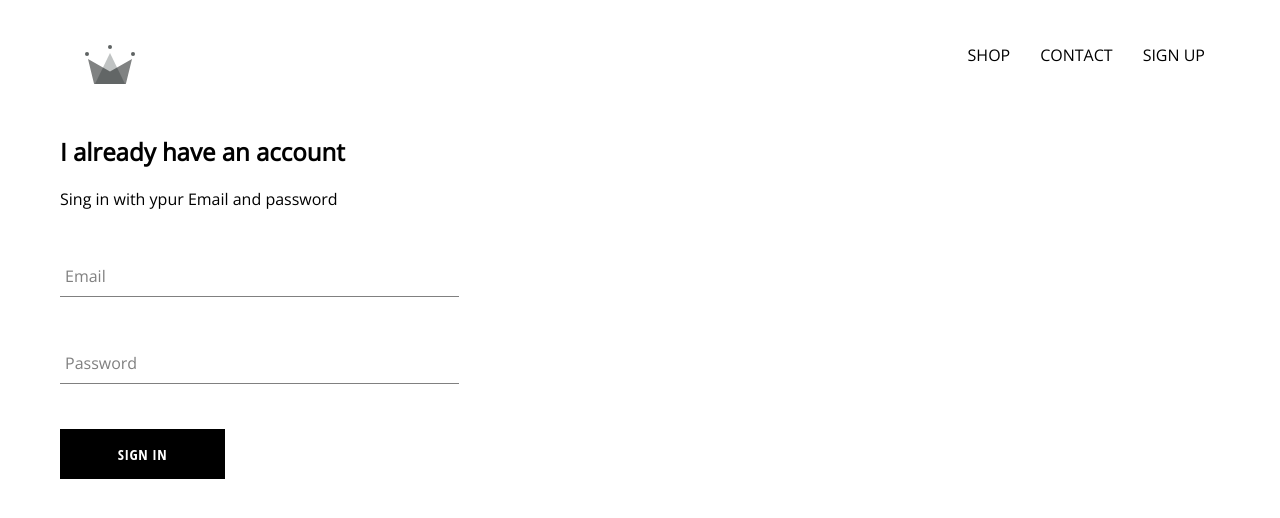
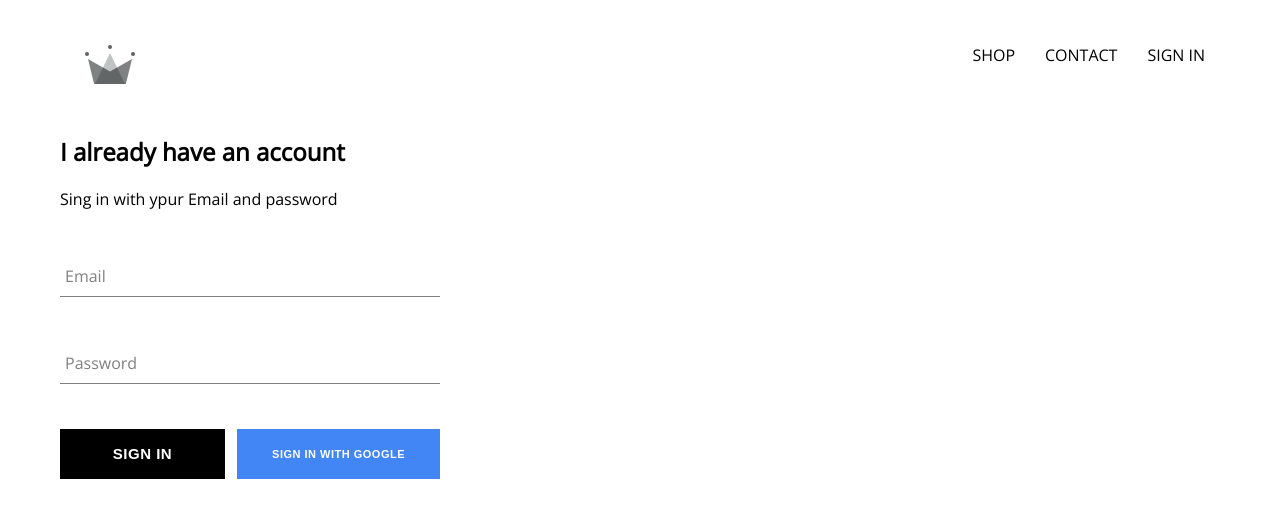
Before and after one commit to RahulChandlawala/crwn-clothing, a React (Create React App) app: page /signin in a window 1280 px wide. Shown: the top 518 px of the page. Built offline with nearby package versions, Linux system fonts and the light colour scheme; no server answers.

Commit message:
Implemented the firebase sign-in and sign-out

```diff
--- a/package.json
+++ b/package.json
@@ -6,6 +6,7 @@
 		"@testing-library/jest-dom": "^5.16.4",
 		"@testing-library/react": "^12.1.4",
 		"@testing-library/user-event": "^13.5.0",
+		"firebase": "^9.6.10",
 		"node-sass": "^7.0.1",
 		"react": "^18.0.0",
 		"react-dom": "^18.0.0",
--- a/src/App.css
+++ b/src/App.css
@@ -7,3 +7,6 @@ a {
 	text-decoration: none;
 	color: inherit;
 }
+* {
+	box-sizing: border-box;
+}
--- a/src/App.js
+++ b/src/App.js
@@ -1,14 +1,36 @@
+import React from "react";
 import { Route, Routes } from "react-router-dom";
 import "./App.css";
 import Header from "./componets/header/header";
+import { auth } from "./firebase/firebase";
 import Homepage from "./pages/homepage/homepage.component.jsx";
 import ShopPage from "./pages/shop/shop.componet";
 import SignInAndSignOutPage from "./pages/sign-in-and-sign-up/sign-in-and-sign-up";
 
-function App() {
+class App extends React.Component {
+	constructor() {
+		super();
+		this.state = {
+			currentUser: null,
+		};
+	}
+
+	unsubscriberFromAuth = null;
+
+	componentWillUnmount() {
+		this.unsubscriberFromAuth();
+	}
+	componentDidMount() {
+		auth.onAuthStateChanged((user) => {
+			this.setState({ currentUser: user });
+			console.log(user);
+		});
+	}
+
+	render() {
 		return (
 			<div>
-			<Header />
+				<Header currentUser={this.state.currentUser} />
 				<Routes>
 					<Route exact path="/" element={<Homepage />} />
 					<Route path="/shop" element={<ShopPage />} />
@@ -17,5 +39,6 @@ function App() {
 			</div>
 		);
 	}
+}
 
 export default App;
--- a/src/componets/Signin/signin.jsx
+++ b/src/componets/Signin/signin.jsx
@@ -2,6 +2,7 @@ import React from "react";
 import CustomButton from "../custom-button/custom-button";
 import FormInput from "../form-input/form-input";
 import "./signin.scss";
+import { signInWithGoogle } from "../../firebase/firebase";
 
 class SignIn extends React.Component {
 	constructor(props) {
@@ -29,7 +30,7 @@ class SignIn extends React.Component {
 				<form onSubmit={this.handlesubmit}>
 					<FormInput
 						type="email"
-						name="Email"
+						name="email"
 						label="Email"
 						handleChange={this.handleChange}
 						value={this.state.email}
@@ -44,7 +45,12 @@ class SignIn extends React.Component {
 						label="Password"
 						required
 					/>
-					<CustomButton children="SIGN iN" />
+					<div className="button">
+						<CustomButton type="submit">SIGN IN</CustomButton>
+						<CustomButton onClick={signInWithGoogle} isGoogleSignIN>
+							Sign in With Google
+						</CustomButton>
+					</div>
 					{/* <input type="submit" value="Submit form" /> */}
 				</form>
 			</div>
--- a/src/componets/Signin/signin.scss
+++ b/src/componets/Signin/signin.scss
@@ -1,9 +1,14 @@
 .sign-in {
-	width: 30vw;
+	width: 380px;
 	display: flex;
 	flex-direction: column;
 
 	.title {
 		margin: 10px 0;
 	}
+
+	.button {
+		display: flex;
+		justify-content: space-between;
+	}
 }
--- a/src/componets/custom-button/custom-button.jsx
+++ b/src/componets/custom-button/custom-button.jsx
@@ -1,8 +1,11 @@
 import React from "react";
 import "./custom-button.scss";
 
-const CustomButton = ({ children, ...otherProps }) => (
-	<button className="custom-button" {...otherProps}>
+const CustomButton = ({ children, isGoogleSignIN, ...otherProps }) => (
+	<button
+		className={`${isGoogleSignIN ? "google-sign-in" : ""}  custom-button`}
+		{...otherProps}
+	>
 		{children}
 	</button>
 );
--- a/src/componets/custom-button/custom-button.scss
+++ b/src/componets/custom-button/custom-button.scss
@@ -9,7 +9,7 @@
 	background-color: black;
 	color: white;
 	text-transform: uppercase;
-	font-family: "Open Sans Condensed";
+	font-family: sans-serif;
 	font-weight: bolder;
 	border: none;
 	cursor: pointer;
@@ -19,4 +19,16 @@
 		color: black;
 		border: 1px solid black;
 	}
+
+	&.google-sign-in {
+		background-color: #4285f4;
+		color: white;
+		font-size: 11px;
+		// padding: 0 45px;
+
+		&:hover {
+			background-color: #357ae8;
+			border: none;
+		}
+	}
 }
--- a/src/componets/header/header.jsx
+++ b/src/componets/header/header.jsx
@@ -2,8 +2,9 @@ import React from "react";
 import { Link } from "react-router-dom";
 import "./header.scss";
 import { ReactComponent as Logo } from "../../assets/4.4 crown.svg.svg";
+import { auth } from "../../firebase/firebase";
 
-const Header = () => (
+const Header = ({ currentUser }) => (
 	<div className="header">
 		<Link to="/" className="logo-container">
 			<Logo className="logo" />
@@ -15,9 +16,16 @@ const Header = () => (
 			<Link className="option" to="/shop">
 				CONTACT
 			</Link>
-			<Link className="option" to="/signin">
-				SIGN UP
-			</Link>
+
+			{currentUser ? (
+				<div className="option" onClick={() => auth.signOut()}>
+					SIGN OUT{" "}
+				</div>
+			) : (
+				<Link className="option" to="/signin">
+					SIGN IN
+				</Link>
+			)}
 		</div>
 	</div>
 );
--- a/src/componets/header/header.scss
+++ b/src/componets/header/header.scss
@@ -17,9 +17,11 @@
 		display: flex;
 		align-items: center;
 		justify-content: flex-end;
+		// cursor: pointer;
 
 		.option {
 			padding: 10px 15px;
+			cursor: pointer;
 		}
 	}
 }
--- /dev/null
+++ b/src/firebase/firebase.js
@@ -0,0 +1,31 @@
+// import firebase from "firebase/app";
+import firebase from "firebase/compat/app";
+import "firebase/compat/auth";
+import "firebase/compat/firestore";
+
+import { initializeApp } from "firebase/app";
+import { getAuth, GoogleAuthProvider, signInWithPopup } from "firebase/auth";
+const config = {
+	apiKey: "AIzaSyCAr_Vm3s8fdbl1jZyhULc0V0Kwsftd6cI",
+	authDomain: "crown-dp-8f4d8.firebaseapp.com",
+	projectId: "crown-dp-8f4d8",
+	storageBucket: "crown-dp-8f4d8.appspot.com",
+	messagingSenderId: "938889189563",
+	appId: "1:938889189563:web:48e659e82aae703533f19e",
+	measurementId: "G-YKC9X90406",
+};
+
+export const app = initializeApp(config);
+export const auth = getAuth(app);
+
+// export const auth = firebase.auth();
+// export const firestore = firebase.firestore();
+// const provider = new firebase.auth.GoogleAuthProvider();
+const provider = new GoogleAuthProvider();
+provider.setCustomParameters({ promt: "select_account" });
+export const signInWithGoogle = () =>
+	signInWithPopup(auth, provider).then((re) => {
+		// console.log(re);
+	});
+
+export default firebase;
```
Also changed, not shown: 1 other file (tests, documents, lock files or other folders). Lines whose indentation alone changed are shown as unchanged.
